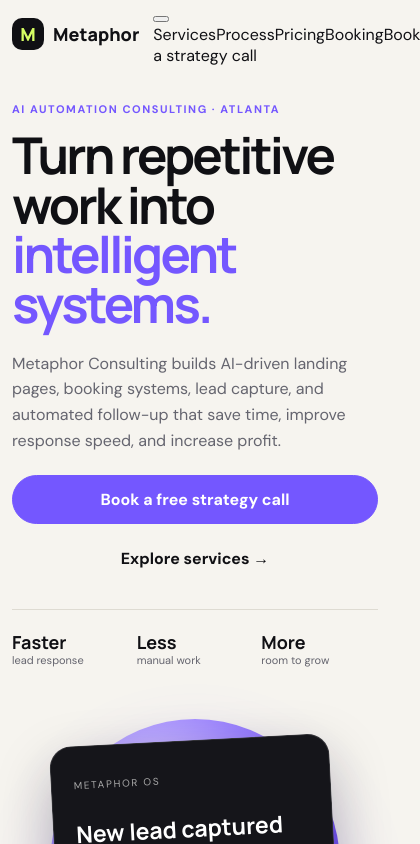
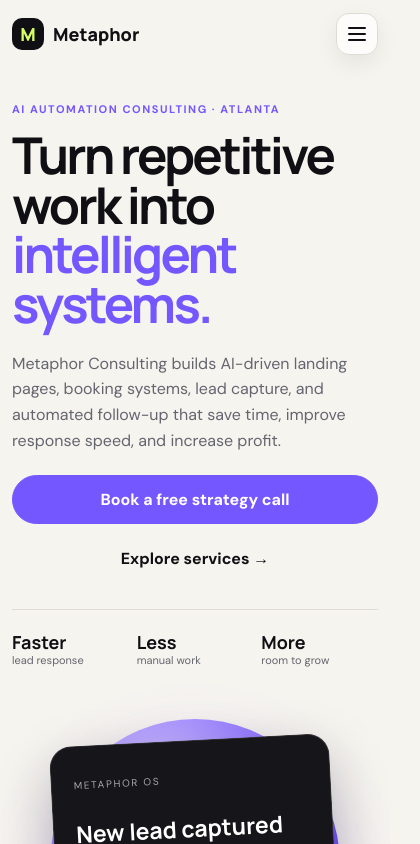
Before and after one commit to cocodev86/Coco1, a Next.js app: page / in a window 390 px wide. Shown: the top 844 px of the page, 420 px wide, since content can reach past the window. Built offline with nearby package versions, Linux system fonts and the light colour scheme.

Commit message:
Apply isolated responsive styles to mobile menu

```diff
--- a/app/MobileMenu.tsx
+++ b/app/MobileMenu.tsx
@@ -1,6 +1,7 @@
 "use client";
 
 import { useEffect, useRef, useState } from "react";
+import styles from "./MobileMenu.module.css";
 
 const links = [
   ["Services", "#services"],
@@ -44,10 +45,10 @@ export default function MobileMenu() {
   }, [open]);
 
   return (
-    <div className="mobile-nav">
+    <div className={styles.root}>
       <button
         ref={buttonRef}
-        className="mobile-menu-button"
+        className={styles.button}
         type="button"
         aria-label={open ? "Close navigation menu" : "Open navigation menu"}
         aria-expanded={open}
@@ -62,7 +63,7 @@ export default function MobileMenu() {
       <div
         ref={menuRef}
         id="mobile-navigation"
-        className={`mobile-menu${open ? " is-open" : ""}`}
+        className={`${styles.menu}${open ? ` ${styles.open}` : ""}`}
       >
         <nav aria-label="Mobile navigation">
           {links.map(([label, href]) => (
@@ -70,7 +71,7 @@ export default function MobileMenu() {
               {label}
             </a>
           ))}
-          <a className="mobile-menu-cta" href="#booking" onClick={() => setOpen(false)}>
+          <a className={styles.cta} href="#booking" onClick={() => setOpen(false)}>
             Book a strategy call
           </a>
         </nav>
```
